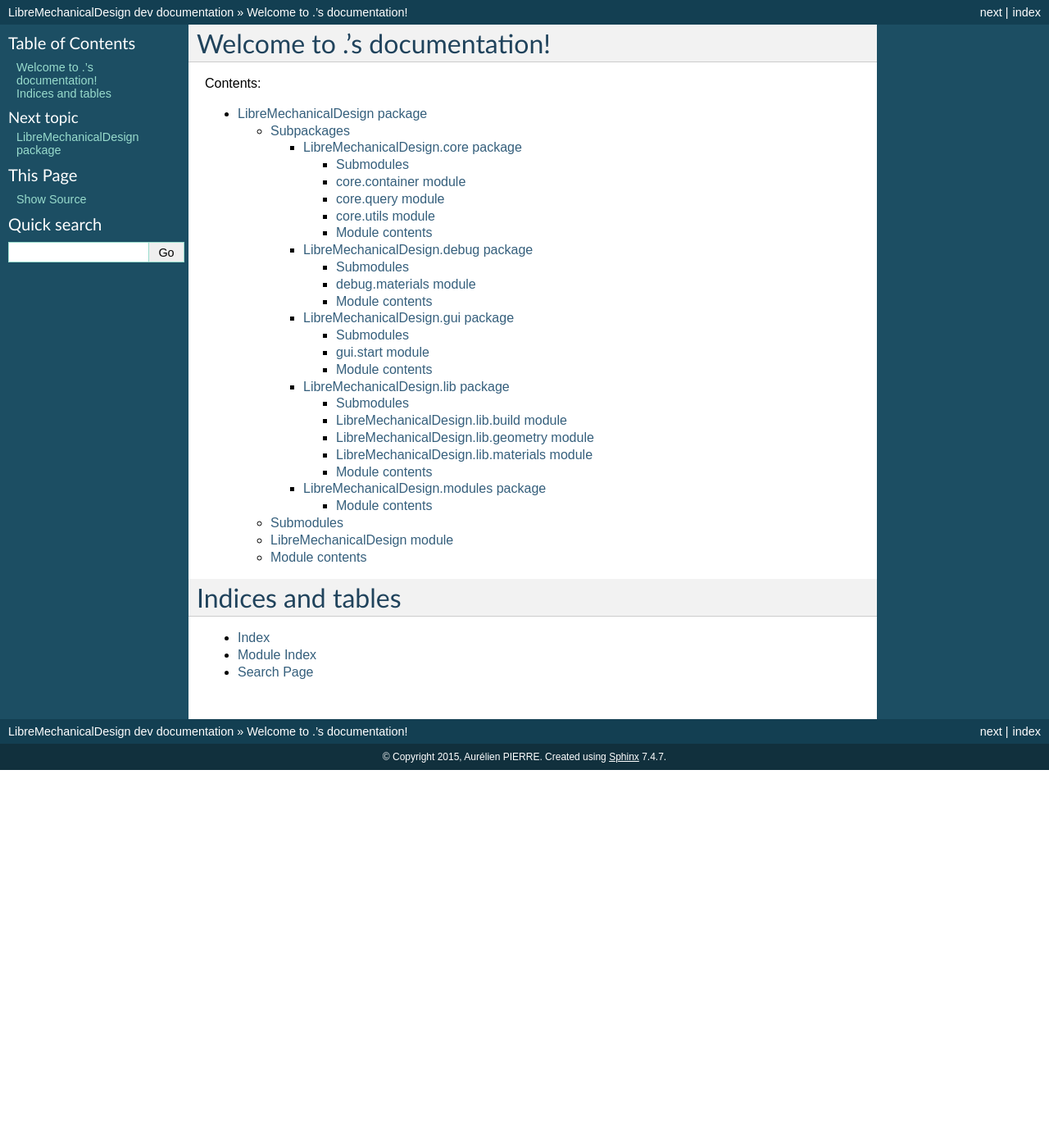
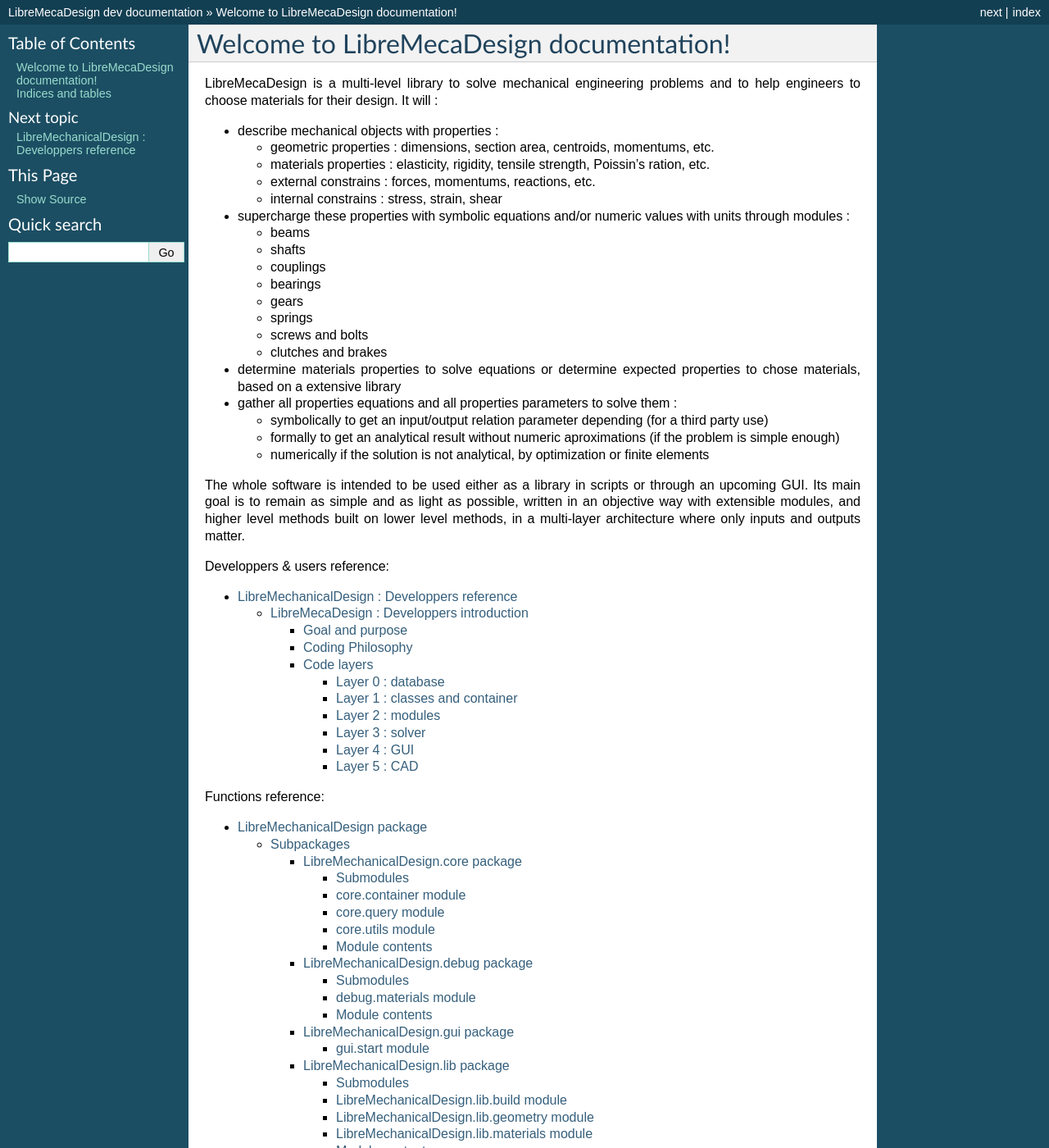
Before and after one commit to aurelienpierre/LibreMecaDesign, a Sphinx documentation site: the page built from doc/index.rst, in a window 1280 px wide and 1400 px high. Shown: the whole window at 82% size. Built offline with Sphinx 7.4.7, drawn with Linux system fonts in a browser that asks for light colours; some of the changed text lies outside the part shown.

Commit message:
Code cleaning and migration under Python 3.4 done
Signed-off-by: Aurélien PIERRE <aurelien@aurelienpierre.com>

```diff
--- /dev/null
+++ b/doc/DEV.intro.rst
@@ -0,0 +1,108 @@
+LibreMecaDesign : Developpers introduction
+################################################
+
+Goal and purpose
+================
+
+When it comes to engineering and scientific computing, you have many choices between proprietary solutions :
+
+*	CATIA is probably the best CAD software, with a finite elements computing module,
+*	Hypermesh is very convenient as a standalone finite elements computing software,
+*	EES (Engineering Equations Solver) is very convenient to solve specific (thermofluid) problems with an extensive fluids properties database and asynchronous solver
+*	Matlab is an efficient general-purpose matrix computing with built-in IDE
+
+But :
+
+*	None of this programs communicates with the others, which means you have to import/export yourself your programs,
+*	All of them are closed-sources softwares, which is pretty bad as an engineer is responsible for his designs and may not want to trust blindly a third-party software,
+*	All of them attach the user into their own IDE/GUI making it impossible to use them as librairies or in another IDE,
+*	CATIA is heavy and does not work on Linux,
+*	EES is quite specific, old and not ready for parallel or cloud computing
+*	Matlab does not allow computation with units
+
+I wanted to have a nice computing software with :
+
+*	Extensive materials database,
+*	Unit computing,
+*	Symbolic computing,
+*	A very versatile base with an objective architecture and independant modules,
+*	Some open doors for the future, like parallel and cloud computing, CAD, optimization and stuff
+
+Here we are...
+
+LibreMecaDesign is currently in its very basic developpement phase. As it is intended to be easily extensible, every part has to stay minimalist.
+Thus, it will be organized into layers, from low level to top level.
+
+Coding Philosophy
+=================
+
+1.	**One task = One function**.
+
+	*	Only inputs and outputs matter
+	*	Code should be factorized
+
+2.	**Everything stay a symbolic object**.
+
+	*	Thanks to sympy, it's now possible to handle algebraic and symbolic equations into Python
+	*	Keeping symbolic equations until the last moment avoid intermediate approximations and allow algebraic solving in some cases
+	*	Some users may want formal solutions
+	*	Figures are put into the symbols just in time for solving
+
+3.	**Information should be human-readable**.
+
+	*	The revolution of Google was to connect human and knowledge in a fast and easy way
+	*	The next revolution will be to connect knowledge and advanced processing the same way (inspired by Stefan Wolfram and the Wolfram Language)
+
+4.	**Every piece of code should be documented before beeing written**
+
+	*	An undocumented function is useless and makes a program tricky to debug
+	*	When you are able to explain your function before writting it, chances are that your code will be clear and simple
+
+Code layers
+===========
+
+Layer 0 : database
+******************
+
+First step : creating a nice API to allow anyone to add data in the librairies - DONE !
+
+A module has been written to allow every dummy user to add materials properties just from a template with a simple Excel Spreadsheet and exporting it to CSV. Then, the module take care of the database building while performing some verifications.
+
+Second step : create a search engine to retrieve every material properties from a simple text query (Google-like) and store them for any use - IN PROGRESS
+
+Syntax is outdated and information should be quickly accessible just with words. Especially when your computing is intended to find a material that suits your requirements, you don't want to scroll the table to find your needed yield tensile strength. Materials properties will be accessible without fancy parameters.
+
+Layer 1 : classes and container
+*******************************
+
+Each object will be described by a container or meta-class. This container will gather classes that will store properties as numbers or symbolic equations :
+
+#.	Class Geometry
+#.	Class Materials
+#.	Class Forces
+#.	Class Constraints
+#.	Class whatever...
+
+Layer 2 : modules
+*****************
+
+The modules will allow users to set operating conditions such as forces, torques, moments thus equations that build links between the properties of the object.
+
+#.  beams
+#.  shafts
+#.  couplings
+#.  bearings
+#.  gears
+#.  springs
+#.  screws and bolts
+#.  clutches and brakes
+#.	Castigliano method
+
+Layer 3 : solver
+****************
+
+Layer 4 : GUI
+*************
+
+Layer 5 : CAD
+*************
--- /dev/null
+++ b/doc/DEV.rst
@@ -0,0 +1,5 @@
+LibreMechanicalDesign : Developpers reference
+#############################################
+
+..	toctree::
+	DEV.intro
--- a/doc/LibreMechanicalDesign.gui.rst
+++ b/doc/LMD.gui.rst
@@ -1,8 +1,5 @@
 LibreMechanicalDesign.gui package
 #################################
-
-Submodules
-**********
 
 gui.start module
 ****************
@@ -11,12 +8,3 @@
     :members:
     :undoc-members:
     :show-inheritance:
-
-
-Module contents
-***************
-
-.. automodule:: gui
-    :members:
-    :undoc-members:
-    :show-inheritance:
--- a/doc/conf.py
+++ b/doc/conf.py
@@ -13,8 +13,9 @@
 # All configuration values have a default; values that are commented out
 # serve to show the default.
 
+import os
 import sys
-import os
+
 
 # If extensions (or modules to document with autodoc) are in another directory,
 # add these directories to sys.path here. If the directory is relative to the
@@ -22,10 +23,8 @@
 sys.path.insert(0, os.path.abspath('../'))
 
 # -- General configuration ------------------------------------------------
-
 # If your documentation needs a minimal Sphinx version, state it here.
-#needs_sphinx = '1.0'
-
+# needs_sphinx = '1.0'
 # Add any Sphinx extension module names here, as strings. They can be
 # extensions coming with Sphinx (named 'sphinx.ext.*') or your custom
 # ones.
@@ -41,14 +40,14 @@
 source_suffix = '.rst'
 
 # The encoding of source files.
-#source_encoding = 'utf-8-sig'
+# source_encoding = 'utf-8-sig'
 
 # The master toctree document.
 master_doc = 'index'
 
 # General information about the project.
-project = 'LibreMechanicalDesign'
-copyright = '2015, Aurélien PIERRE'
+project = 'LibreMecaDesign'
+copyright = u'2015, Aurélien PIERRE'
 
 # The version info for the project you're documenting, acts as replacement for
 # |version| and |release|, also used in various other places throughout the
@@ -61,13 +60,13 @@
 
 # The language for content autogenerated by Sphinx. Refer to documentation
 # for a list of supported languages.
-#language = None
+# language = None
 
 # There are two options for replacing |today|: either, you set today to some
 # non-false value, then it is used:
-#today = ''
+# today = ''
 # Else, today_fmt is used as the format for a strftime call.
-#today_fmt = '%B %d, %Y'
+# today_fmt = '%B %d, %Y'
 
 # List of patterns, relative to source directory, that match files and
 # directories to ignore when looking for source files.
@@ -75,27 +74,27 @@
 
 # The reST default role (used for this markup: `text`) to use for all
 # documents.
-#default_role = None
+# default_role = None
 
 # If true, '()' will be appended to :func: etc. cross-reference text.
-#add_function_parentheses = True
+# add_function_parentheses = True
 
 # If true, the current module name will be prepended to all description
 # unit titles (such as .. function::).
-#add_module_names = True
+add_module_names = True
 
 # If true, sectionauthor and moduleauthor directives will be shown in the
 # output. They are ignored by default.
-#show_authors = False
+# show_authors = False
 
 # The name of the Pygments (syntax highlighting) style to use.
 pygments_style = 'sphinx'
 
 # A list of ignored prefixes for module index sorting.
-#modindex_common_prefix = []
+# modindex_common_prefix = []
 
 # If true, keep warnings as "system message" paragraphs in the built documents.
-#keep_warnings = False
+# keep_warnings = False
 
 
 # -- Options for HTML output ----------------------------------------------
@@ -107,26 +106,26 @@
 # Theme options are theme-specific and customize the look and feel of a theme
 # further.  For a list of options available for each theme, see the
 # documentation.
-#html_theme_options = {}
+# html_theme_options = {}
 
 # Add any paths that contain custom themes here, relative to this directory.
-#html_theme_path = []
+# html_theme_path = []
 
 # The name for this set of Sphinx documents.  If None, it defaults to
 # "<project> v<release> documentation".
-#html_title = None
+# html_title = None
 
 # A shorter title for the navigation bar.  Default is the same as html_title.
-#html_short_title = None
+# html_short_title = None
 
 # The name of an image file (relative to this directory) to place at the top
 # of the sidebar.
-#html_logo = None
+# html_logo = None
 
 # The name of an image file (within the static path) to use as favicon of the
 # docs.  This file should be a Windows icon file (.ico) being 16x16 or 32x32
 # pixels large.
-#html_favicon = None
+# html_favicon = None
 
 # Add any paths that contain custom static files (such as style sheets) here,
 # relative to this directory. They are copied after the builtin static files,
@@ -136,48 +135,48 @@
 # Add any extra paths that contain custom files (such as robots.txt or
 # .htaccess) here, relative to this directory. These files are copied
 # directly to the root of the documentation.
-#html_extra_path = []
+# html_extra_path = []
 
 # If not '', a 'Last updated on:' timestamp is inserted at every page bottom,
 # using the given strftime format.
-#html_last_updated_fmt = '%b %d, %Y'
+# html_last_updated_fmt = '%b %d, %Y'
 
 # If true, SmartyPants will be used to convert quotes and dashes to
 # typographically correct entities.
-#html_use_smartypants = True
+# html_use_smartypants = True
 
 # Custom sidebar templates, maps document names to template names.
-#html_sidebars = {}
+# html_sidebars = {}
 
 # Additional templates that should be rendered to pages, maps page names to
 # template names.
-#html_additional_pages = {}
+# html_additional_pages = {}
 
 # If false, no module index is generated.
-#html_domain_indices = True
+# html_domain_indices = True
 
 # If false, no index is generated.
-#html_use_index = True
+# html_use_index = True
 
 # If true, the index is split into individual pages for each letter.
-#html_split_index = False
+# html_split_index = False
 
 # If true, links to the reST sources are added to the pages.
-#html_show_sourcelink = True
+# html_show_sourcelink = True
 
 # If true, "Created using Sphinx" is shown in the HTML footer. Default is True.
-#html_show_sphinx = True
+# html_show_sphinx = True
 
 # If true, "(C) Copyright ..." is shown in the HTML footer. Default is True.
-#html_show_copyright = True
+# html_show_copyright = True
 
 # If true, an OpenSearch description file will be output, and all pages will
 # contain a <link> tag referring to it.  The value of this option must be the
 # base URL from which the finished HTML is served.
-#html_use_opensearch = ''
+# html_use_opensearch = ''
 
 # This is the file name suffix for HTML files (e.g. ".xhtml").
-#html_file_suffix = None
+# html_file_suffix = None
 
 # Output file base name for HTML help builder.
 htmlhelp_basename = 'sphinxdoc'
@@ -186,43 +185,43 @@
 # -- Options for LaTeX output ---------------------------------------------
 
 latex_elements = {
-# The paper size ('letterpaper' or 'a4paper').
-#'papersize': 'letterpaper',
+    # The paper size ('letterpaper' or 'a4paper').
+    # 'papersize': 'letterpaper',
 
-# The font size ('10pt', '11pt' or '12pt').
-#'pointsize': '10pt',
+    # The font size ('10pt', '11pt' or '12pt').
+    # 'pointsize': '10pt',
 
-# Additional stuff for the LaTeX preamble.
-#'preamble': '',
+    # Additional stuff for the LaTeX preamble.
+    # 'preamble': '',
 }
 
 # Grouping the document tree into LaTeX files. List of tuples
 # (source start file, target name, title,
 #  author, documentclass [howto, manual, or own class]).
 latex_documents = [
-  ('index', 'sphinx.tex', '. Documentation',
-   'Author', 'manual'),
+    ('index', 'sphinx.tex', '. Documentation',
+     'Author', 'manual'),
 ]
 
 # The name of an image file (relative to this directory) to place at the top of
 # the title page.
-#latex_logo = None
+# latex_logo = None
 
 # For "manual" documents, if this is true, then toplevel headings are parts,
 # not chapters.
-#latex_use_parts = False
+# latex_use_parts = False
 
 # If true, show page references after internal links.
-#latex_show_pagerefs = False
+# latex_show_pagerefs = False
 
 # If true, show URL addresses after external links.
-#latex_show_urls = False
+# latex_show_urls = False
 
 # Documents to append as an appendix to all manuals.
-#latex_appendices = []
+# latex_appendices = []
 
 # If false, no module index is generated.
-#latex_domain_indices = True
+# latex_domain_indices = True
 
 
 # -- Options for manual page output ---------------------------------------
@@ -235,7 +234,7 @@
 ]
 
 # If true, show URL addresses after external links.
-#man_show_urls = False
+# man_show_urls = False
 
 
 # -- Options for Texinfo output -------------------------------------------
@@ -244,22 +243,22 @@
 # (source start file, target name, title, author,
 #  dir menu entry, description, category)
 texinfo_documents = [
-  ('index', 'sphinx', '. Documentation',
-   'Author', 'sphinx', 'One line description of project.',
-   'Miscellaneous'),
+    ('index', 'sphinx', '. Documentation',
+     'Author', 'sphinx', 'One line description of project.',
+     'Miscellaneous'),
 ]
 
 # Documents to append as an appendix to all manuals.
-#texinfo_appendices = []
+# texinfo_appendices = []
 
 # If false, no module index is generated.
-#texinfo_domain_indices = True
+# texinfo_domain_indices = True
 
 # How to display URL addresses: 'footnote', 'no', or 'inline'.
-#texinfo_show_urls = 'footnote'
+# texinfo_show_urls = 'footnote'
 
 # If true, do not generate a @detailmenu in the "Top" node's menu.
-#texinfo_no_detailmenu = False
+# texinfo_no_detailmenu = False
 
 
 # -- Options for Epub output ----------------------------------------------
@@ -271,62 +270,62 @@
 epub_copyright = '2015, Author'
 
 # The basename for the epub file. It defaults to the project name.
-#epub_basename = '.'
+# epub_basename = '.'
 
 # The HTML theme for the epub output. Since the default themes are not optimized
 # for small screen space, using the same theme for HTML and epub output is
 # usually not wise. This defaults to 'epub', a theme designed to save visual
 # space.
-#epub_theme = 'epub'
+# epub_theme = 'epub'
 
 # The language of the text. It defaults to the language option
 # or en if the language is not set.
-#epub_language = ''
+# epub_language = ''
 
 # The scheme of the identifier. Typical schemes are ISBN or URL.
-#epub_scheme = ''
+# epub_scheme = ''
 
 # The unique identifier of the text. This can be a ISBN number
 # or the project homepage.
-#epub_identifier = ''
+# epub_identifier = ''
 
 # A unique identification for the text.
-#epub_uid = ''
+# epub_uid = ''
 
 # A tuple containing the cover image and cover page html template filenames.
-#epub_cover = ()
+# epub_cover = ()
 
 # A sequence of (type, uri, title) tuples for the guide element of content.opf.
-#epub_guide = ()
+# epub_guide = ()
 
 # HTML files that should be inserted before the pages created by sphinx.
 # The format is a list of tuples containing the path and title.
-#epub_pre_files = []
+# epub_pre_files = []
 
 # HTML files shat should be inserted after the pages created by sphinx.
 # The format is a list of tuples containing the path and title.
-#epub_post_files = []
+# epub_post_files = []
 
 # A list of files that should not be packed into the epub file.
 epub_exclude_files = ['search.html']
 
 # The depth of the table of contents in toc.ncx.
-#epub_tocdepth = 3
+# epub_tocdepth = 3
 
 # Allow duplicate toc entries.
-#epub_tocdup = True
+# epub_tocdup = True
 
 # Choose between 'default' and 'includehidden'.
-#epub_tocscope = 'default'
+# epub_tocscope = 'default'
 
 # Fix unsupported image types using the PIL.
-#epub_fix_images = False
+# epub_fix_images = False
 
 # Scale large images.
-#epub_max_image_width = 0
+# epub_max_image_width = 0
 
 # How to display URL addresses: 'footnote', 'no', or 'inline'.
-#epub_show_urls = 'inline'
+# epub_show_urls = 'inline'
 
 # If false, no index is generated.
-#epub_use_index = True
+# epub_use_index = True
--- a/doc/index.rst
+++ b/doc/index.rst
@@ -3,19 +3,56 @@
    You can adapt this file completely to your liking, but it should at least
    contain the root `toctree` directive.
 
-Welcome to .'s documentation!
-=============================
+.. |LibreMecaDesign| LMD
 
-Contents:
+Welcome to LibreMecaDesign documentation!
+###############################################
+
+LibreMecaDesign is a multi-level library to solve mechanical engineering problems and to help engineers to choose materials for their design. It will :
+
+*  describe mechanical objects with properties :
+
+   *  geometric properties : dimensions, section area, centroids, momentums, etc.
+   *  materials properties : elasticity, rigidity, tensile strength, Poissin's ration, etc.
+   *  external constrains : forces, momentums, reactions, etc.
+   *  internal constrains : stress, strain, shear
+
+*  supercharge these properties with symbolic equations and/or numeric values with units through modules :
+
+   *  beams
+   *  shafts
+   *  couplings
+   *  bearings
+   *  gears
+   *  springs
+   *  screws and bolts
+   *  clutches and brakes
+
+*  determine materials properties to solve equations or determine expected properties to chose materials, based on a extensive library
+*  gather all properties equations and all properties parameters to solve them :
+
+   *  symbolically to get an input/output relation parameter depending (for a third party use)
+   *  formally to get an analytical result without numeric aproximations (if the problem is simple enough)
+   *  numerically if the solution is not analytical, by optimization or finite elements
+
+The whole software is intended to be used either as a library in scripts or through an upcoming GUI. Its main goal is to remain as simple and as light as possible, written in an objective way with extensible modules, and higher level methods built on lower level methods, in a multi-layer architecture where only inputs and outputs matter.
+
+
+Developpers & users reference:
 
 .. toctree::
-   :maxdepth: 4
 
-   LibreMechanicalDesign
+   DEV
+
+Functions reference:
+
+.. toctree::
+
+   LMD
 
 
 Indices and tables
-==================
+##################
 
 * :ref:`genindex`
 * :ref:`modindex`
```
Also changed, not shown: __init__.py (+1 -7 lines), doc/LMD.rst (added, +13 -0 lines), doc/LibreMechanicalDesign.rst (deleted, +0 -33 lines), core/__init__.py (line endings or trailing spaces), doc/LMD.core.rst (renamed from doc/LibreMechanicalDesign.core.rst), doc/LMD.debug.rst (renamed from doc/LibreMechanicalDesign.debug.rst), doc/LMD.lib.rst (renamed from doc/LibreMechanicalDesign.lib.rst), doc/LMD.modules.rst (renamed from doc/LibreMechanicalDesign.modules.rst), gui/__init__.py (line endings or trailing spaces), modules/__init__.py (line endings or trailing spaces), 4 other files.
